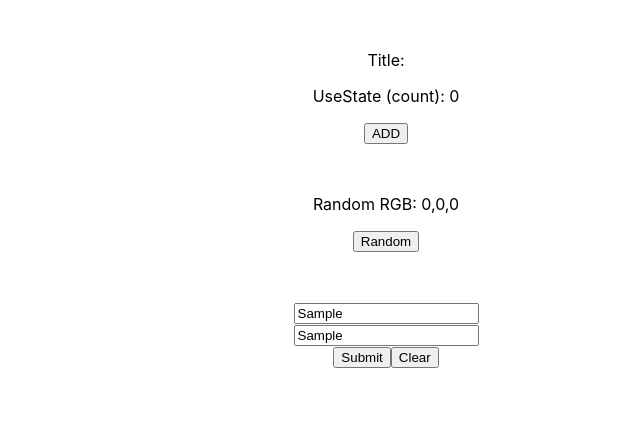
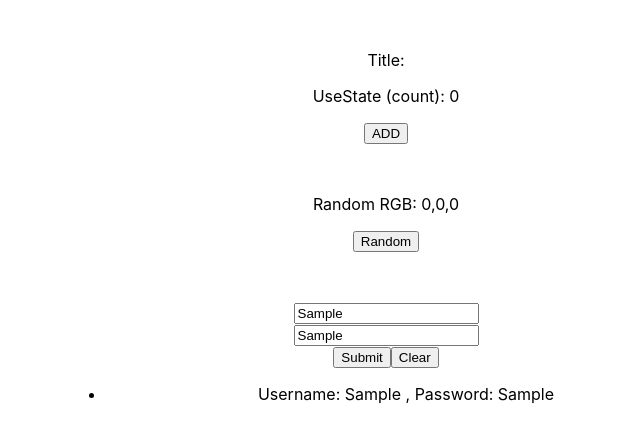
Before and after one commit to ploy-thanaporn/Intern-react-hooks, a React (Create React App) app: page / in a window 1280 px wide. Both pictures are taken after typing "Sample", "Sample" into the empty fields and a click on the button "Submit". Shown: the top 442 px of the page, without its empty margins (254-894 px from the left). Built offline with nearby package versions, Linux system fonts and the light colour scheme.

Commit message:
feat: useState array

```diff
--- a/src/App.js
+++ b/src/App.js
@@ -1,6 +1,7 @@
 import "./App.css";
 import { useEffect, useState } from "react";
 import Form from "./components/Form";
+import FormTwo from "./components/Formtwo";
 
 function App() {
   // useState
@@ -46,7 +47,8 @@ function App() {
           </button>
         </div>
         <div className="form">
-          <Form />
+          {/* <Form /> */}
+          <FormTwo />
         </div>
       </div>
     </div>
--- /dev/null
+++ b/src/components/Formtwo.js
@@ -0,0 +1,54 @@
+import React, { useState } from "react";
+
+export default function FormTwo() {
+  const user = { username: "", password: "" };
+  const [account, setAccount] = useState(user);
+  const [accountList, setAccountList] = useState([]);
+
+  return (
+    <div>
+      {/* <p>#Debug {JSON.stringify(account)}</p> */}
+      <form>
+        <input
+          type="text"
+          value={account.username}
+          placeholder="username"
+          onChange={(e) => setAccount({ ...account, username: e.target.value })}
+        />
+        <br />
+        <input
+          type="text"
+          value={account.password}
+          placeholder="password"
+          onChange={(e) => setAccount({ ...account, password: e.target.value })}
+        />
+        <br />
+        <div className="btn">
+          <button
+            onClick={(e) => {
+              e.preventDefault();
+              setAccountList([...accountList, account]);
+            }}
+          >
+            Submit
+          </button>
+          <button
+            onClick={(e) => {
+              e.preventDefault();
+              setAccount(user);
+            }}
+          >
+            Clear
+          </button>
+        </div>
+      </form>
+      <ul>
+        {accountList.map((item, index) => (
+          <li key={index}>
+            Username: {item.username} , Password: {item.password}
+          </li>
+        ))}
+      </ul>
+    </div>
+  );
+}
```
